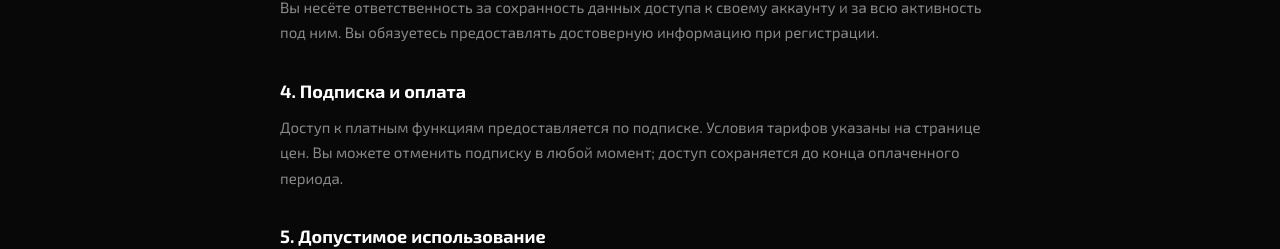
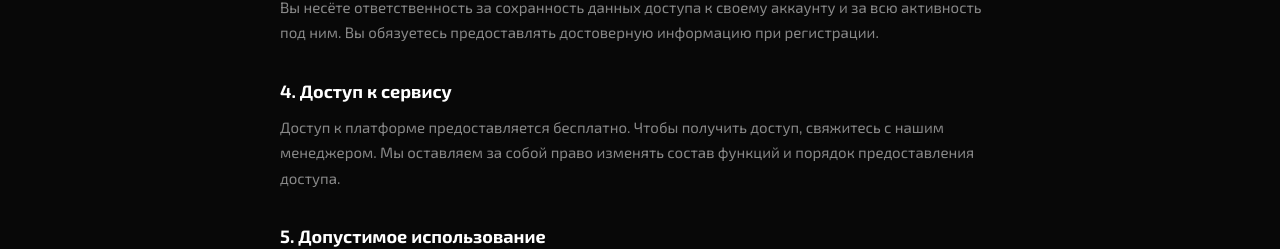
Before and after one commit to qryptobro/rbhood, a Next.js app: page /legal/terms in a window 1280 px wide. Shown: the part 676-925 px from the top of the page. Built offline with nearby package versions, Linux system fonts and the light colour scheme.

Commit message:
content: terms 'подписка/оплата'->free access; privacy drop 'оплата'; admin nav hide Тарифы/Промокоды/Партнёры

```diff
--- a/app/admin/layout.tsx
+++ b/app/admin/layout.tsx
@@ -10,9 +10,6 @@ const NAV = [
   { href: "/admin",             label: "Дашборд",        icon: "M3 9l9-7 9 7v11a2 2 0 0 1-2 2H5a2 2 0 0 1-2-2z" },
   { href: "/admin/users",       label: "Пользователи",   icon: "M17 21v-2a4 4 0 0 0-4-4H5a4 4 0 0 0-4 4v2M12 7a4 4 0 1 0 0-8 4 4 0 0 0 0 8zM23 21v-2a4 4 0 0 0-3-3.87M16 3.13a4 4 0 0 1 0 7.75" },
   { href: "/admin/analytics",   label: "Аналитика",      icon: "M3 3v18h18M7 16l4-4 4 4 5-6" },
-  { href: "/admin/plans",       label: "Тарифы",         icon: "M12 2l3.09 6.26L22 9.27l-5 4.87 1.18 6.88L12 17.77l-6.18 3.25L7 14.14 2 9.27l6.91-1.01L12 2z" },
-  { href: "/admin/promos",      label: "Промокоды",      icon: "M20.59 13.41l-7.17 7.17a2 2 0 0 1-2.83 0L2 12V2h10l8.59 8.59a2 2 0 0 1 0 2.82zM7 7h.01" },
-  { href: "/admin/referrals",   label: "Партнёры",       icon: "M16 21v-2a4 4 0 0 0-4-4H6a4 4 0 0 0-4 4v2M9 11a4 4 0 1 0 0-8 4 4 0 0 0 0 8zM23 21v-2a4 4 0 0 0-3-3.87M16 3.13a4 4 0 0 1 0 7.75" },
   { href: "/admin/mailing",     label: "Рассылка",       icon: "M4 4h16c1.1 0 2 .9 2 2v12c0 1.1-.9 2-2 2H4c-1.1 0-2-.9-2-2V6c0-1.1.9-2 2-2zM22 6l-10 7L2 6" },
   { href: "/admin/auto-mailing",label: "Авторассылка",   icon: "M13 2L3 14h9l-1 8 10-12h-9l1-8z" },
   { href: "/admin/ai-models",   label: "AI Модели",      icon: "M12 2a2 2 0 0 1 2 2c0 .74-.4 1.39-1 1.73V7h1a7 7 0 0 1 7 7h1a1 1 0 0 1 1 1v3a1 1 0 0 1-1 1h-1v1a2 2 0 0 1-2 2H3a2 2 0 0 1-2-2v-1H0a1 1 0 0 1-1-1v-3a1 1 0 0 1 1-1h1a7 7 0 0 1 7-7h1V5.73c-.6-.34-1-.99-1-1.73a2 2 0 0 1 2-2z" },
--- a/app/legal/privacy/page.tsx
+++ b/app/legal/privacy/page.tsx
@@ -24,7 +24,7 @@ export default function PrivacyPage() {
       <p>Мы применяем технические и организационные меры для защиты ваших данных. Данные хранятся столько, сколько необходимо для оказания услуг.</p>
 
       <h2>4. Передача третьим лицам</h2>
-      <p>Мы не продаём ваши персональные данные. Мы можем передавать данные доверенным поставщикам услуг (хостинг, аналитика, оплата) исключительно для работы Сервиса.</p>
+      <p>Мы не продаём ваши персональные данные. Мы можем передавать данные доверенным поставщикам услуг (хостинг, аналитика) исключительно для работы Сервиса.</p>
 
       <h2>5. Cookies</h2>
       <p>Сервис использует cookies и аналогичные технологии для базовой работы и аналитики. Вы можете управлять cookies в настройках браузера.</p>
--- a/app/legal/terms/page.tsx
+++ b/app/legal/terms/page.tsx
@@ -15,8 +15,8 @@ export default function TermsPage() {
       <h2>3. Аккаунт</h2>
       <p>Вы несёте ответственность за сохранность данных доступа к своему аккаунту и за всю активность под ним. Вы обязуетесь предоставлять достоверную информацию при регистрации.</p>
 
-      <h2>4. Подписка и оплата</h2>
-      <p>Доступ к платным функциям предоставляется по подписке. Условия тарифов указаны на странице цен. Вы можете отменить подписку в любой момент; доступ сохраняется до конца оплаченного периода.</p>
+      <h2>4. Доступ к сервису</h2>
+      <p>Доступ к платформе предоставляется бесплатно. Чтобы получить доступ, свяжитесь с нашим менеджером. Мы оставляем за собой право изменять состав функций и порядок предоставления доступа.</p>
 
       <h2>5. Допустимое использование</h2>
       <ul>
```
